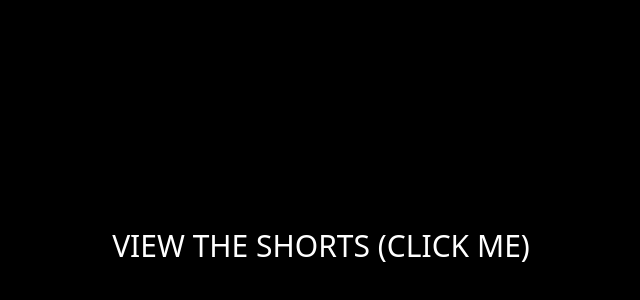
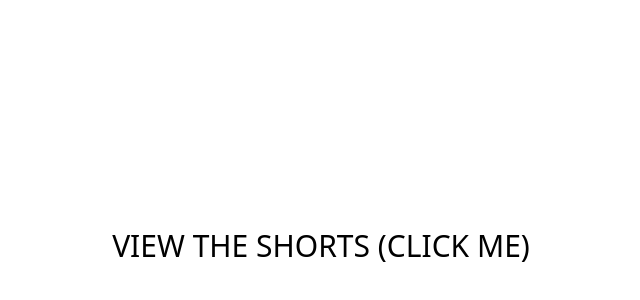
Before and after one commit to ChingHuiHui/short-app, a React (Vite) app: page / in a window 1280 px wide. Shown: the part 154-454 px from the top of the page, without its empty margins (319-959 px from the left). Built offline with nearby package versions, Linux system fonts and the light colour scheme.

Commit message:
light/dark mode

```diff
--- a/src/App.css
+++ b/src/App.css
@@ -5,7 +5,7 @@ main {
 }
 
 .section {
-  @apply bg-black flex justify-center items-center;
+  @apply dark:bg-black flex justify-center items-center;
 
   scroll-snap-align: center;
   scroll-snap-stop: always;
--- a/src/App.tsx
+++ b/src/App.tsx
@@ -1,8 +1,11 @@
 import { useState, Suspense } from 'react'
 import './App.css'
 import VideoList from './components/VideoList'
+import useDarkMode from './hooks/useDarkmode'
 
 export default function App() {
+  useDarkMode()
+
   const [start, setStart] = useState(false)
 
   return (
@@ -13,8 +16,12 @@ export default function App() {
             <VideoList />
           </Suspense>
         : (
-          <div className="fixed inset-0 bg-black z-50 flex justify-center items-center">
-            <button className='p-1 text-3xl hover:bg-white hover:text-black' onClick={() => setStart(true)}> VIEW THE SHORTS (CLICK ME)</button>
+          <div className="fixed inset-0 dark:bg-black z-50 flex justify-center items-center">
+            <button
+              className='p-1 text-3xl hover:bg-black hover:text-white dark:hover:text-black dark:hover:bg-white'
+              onClick={() => setStart(true)}>
+                VIEW THE SHORTS (CLICK ME)
+              </button>
           </div>
         )
       }
--- /dev/null
+++ b/src/hooks/useDarkMode.ts
@@ -0,0 +1,16 @@
+import { useEffect } from 'react'
+
+export default function useDarkMode() {
+  useEffect(() => {
+    if (
+      localStorage.theme === 'dark' ||
+      (!('theme' in localStorage) &&
+        window.matchMedia('(prefers-color-scheme: dark)').matches)
+    ) {
+      document.documentElement.classList.add('dark')
+      return
+    }
+
+    document.documentElement.classList.remove('dark')
+  }, [])
+}
--- a/src/index.css
+++ b/src/index.css
@@ -4,11 +4,11 @@
 
 /* FUTURE: Auto Mode */
 html, body {
+  @apply bg-white text-black dark:bg-black dark:text-white;
+
   width: 100%;
   height: 100dvh;
   margin: 0;
-  background-color: #000;
-  color: #fff;
   scroll-behavior: smooth;
 }
 
--- a/tailwind.config.js
+++ b/tailwind.config.js
@@ -1,5 +1,6 @@
 /** @type {import('tailwindcss').Config} */
 export default {
+  darkMode: 'class',
   content: ['./src/**/*.{js,jsx,ts,tsx}'],
   theme: {
     extend: {},
```
